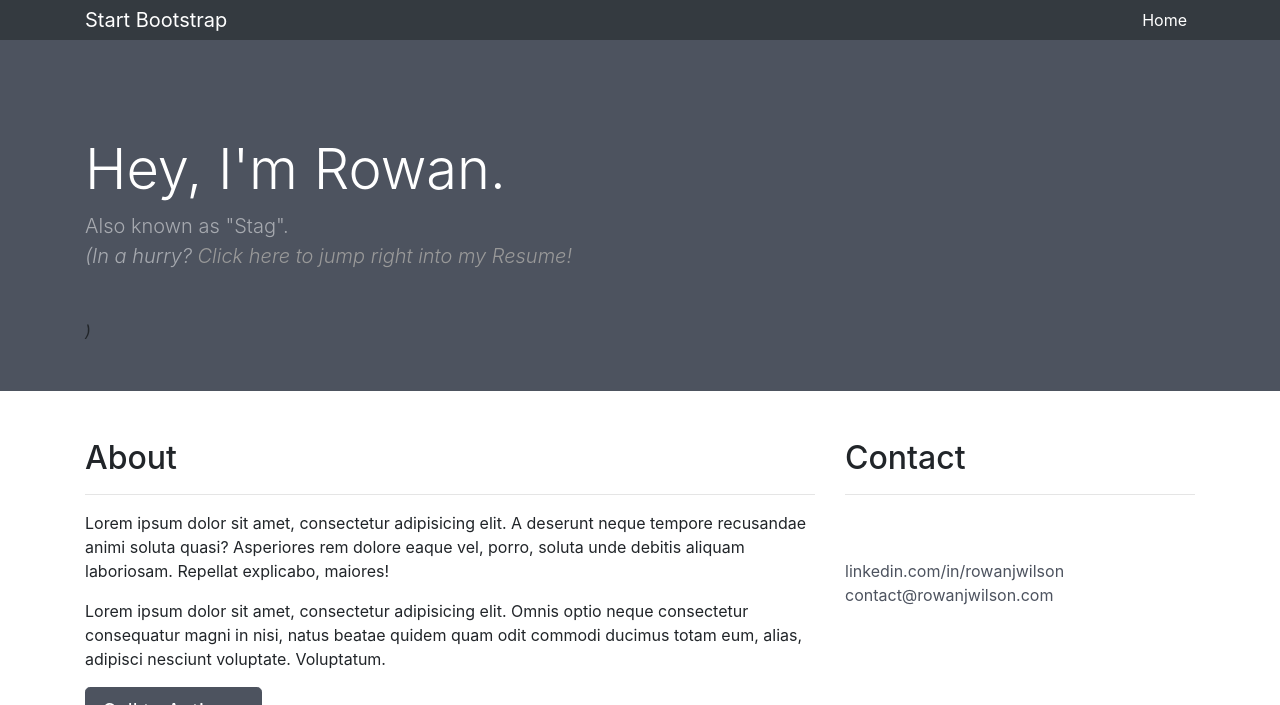
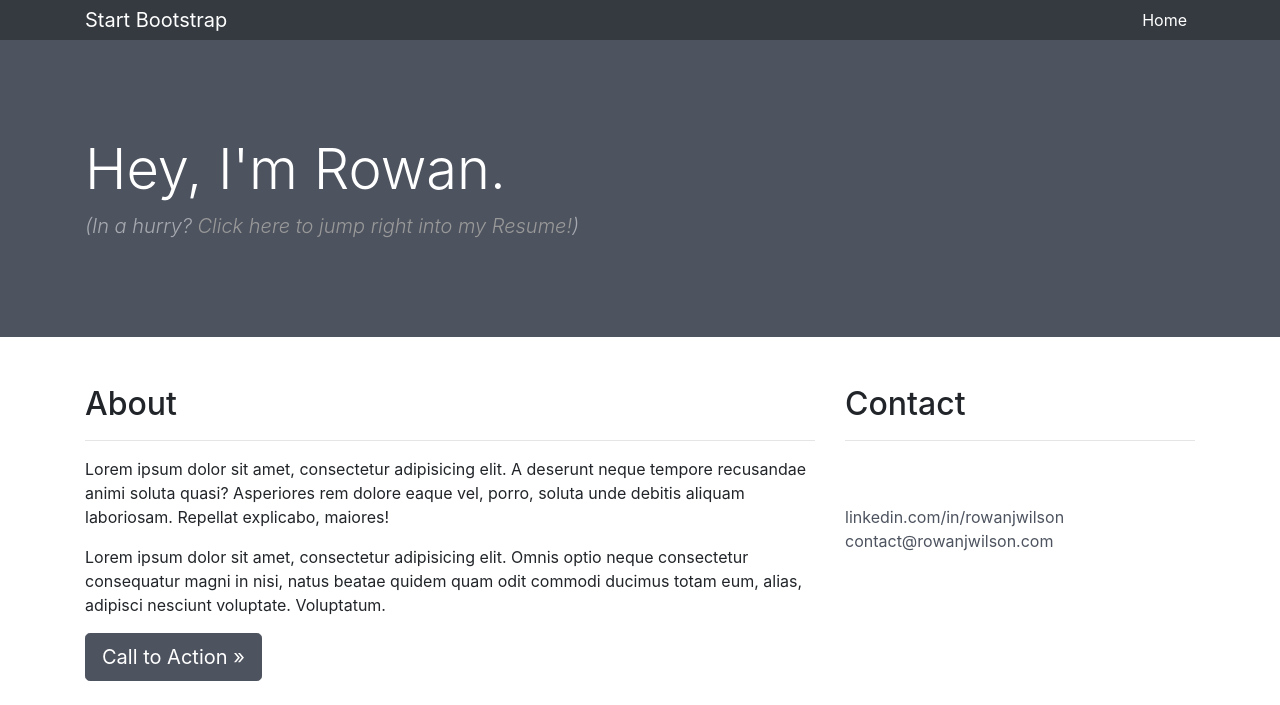
Before and after one commit to stagrunner/rowanjwilson, a Jekyll site: the page built from index.html, in a window 1280 px wide and 900 px high, cut to the strip 0-705 px from the top of the window. Built offline with Jekyll 4.4.1, drawn with Linux system fonts in a browser that asks for light colours.

Commit message:
Update header.html

```diff
--- a/_includes/header.html
+++ b/_includes/header.html
@@ -7,9 +7,8 @@
           Hey, I'm Rowan.
         </h1>
         <p class="lead mb-5 text-white-50">
-          Also known as "Stag".<br />
-          <i>(In a hurry? <a href="/"><span style="color:#999999;">Click here to jump right into my Resume!</p></a>)</i>
-        </span>
+          <i>(In a hurry? <a href="/"><span style="color:#999999;">Click here to jump right into my Resume!</span></a>)</i>
+        </p>
       </div>
     </div>
   </div>
```
